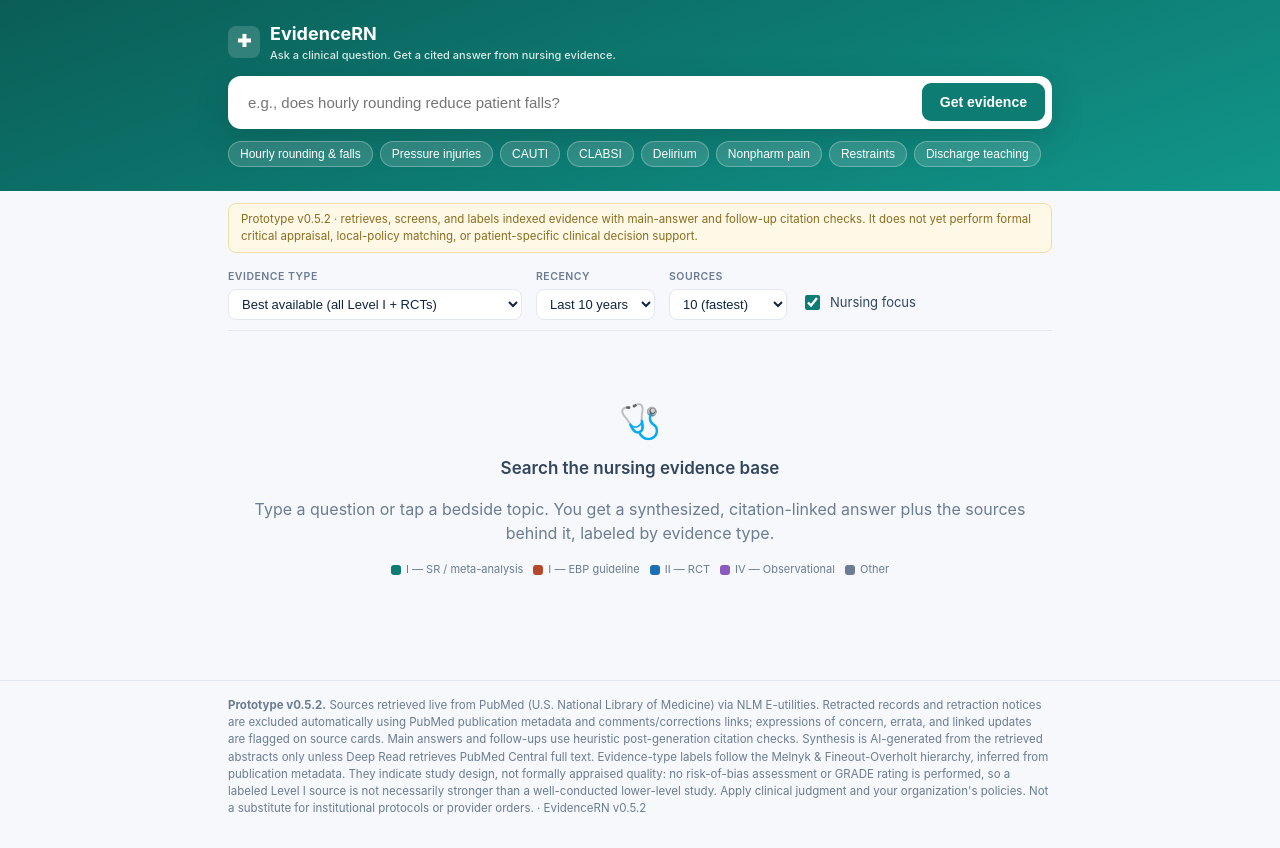
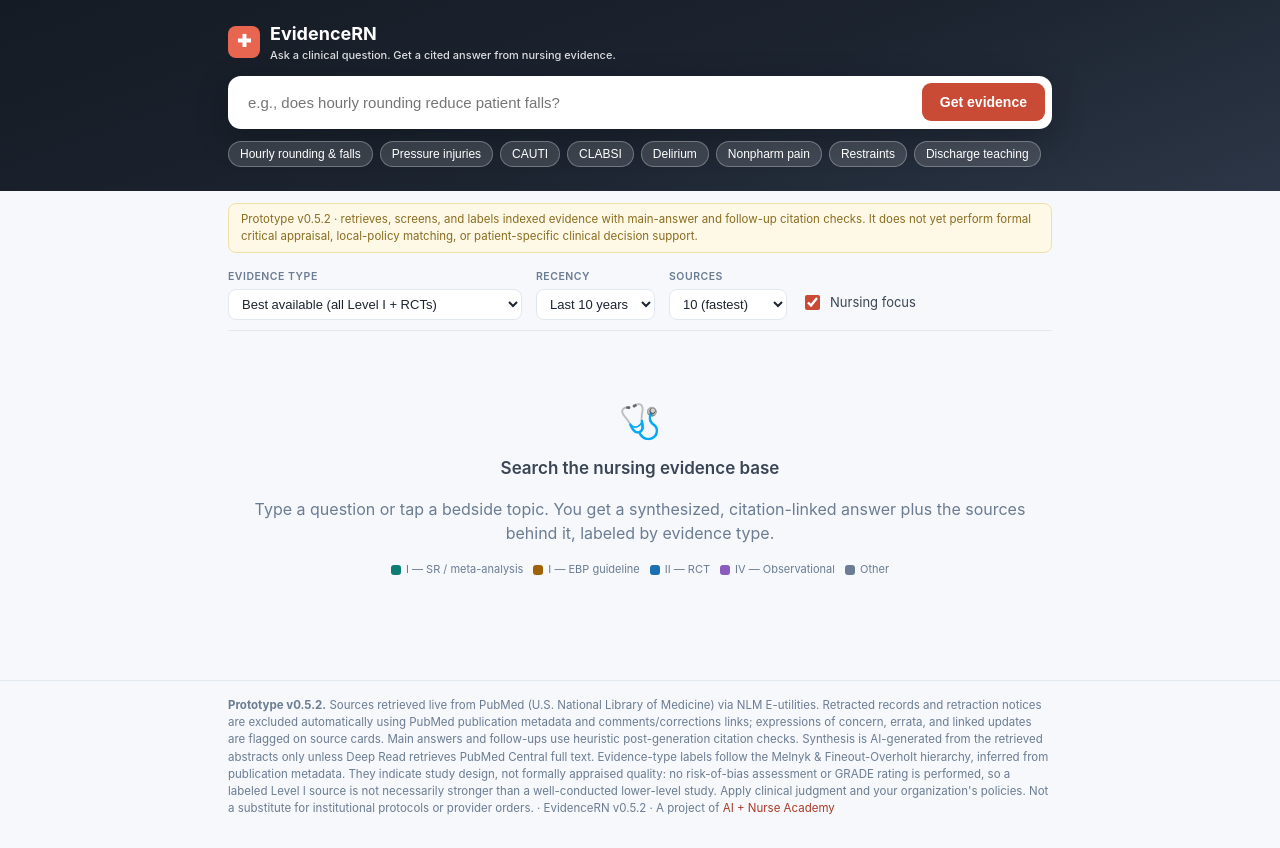
Before and after one commit to EvidenceRN/evidencern, a website: page public/index.html in a window 1280 px wide. Drawn offline with Linux system fonts and the light colour scheme.

Commit message:
Coral redesign and Academy footer

```diff
--- a/public/index.html
+++ b/public/index.html
@@ -13,10 +13,10 @@
 <style>
   :root{
     color-scheme: light;
-    --ink:#0f2540; --ink-soft:#33465e; --muted:#6b7c93; --line:#e2e8f0;
-    --bg:#f6f8fb; --card:#ffffff; --brand:#0d7c73; --brand-dark:#0a5e57;
-    --brand-tint:#e6f4f2; --accent:#1b4f8a; --warn:#b45309;
-    --l1:#0d7c73; --l2:#1b6fb3; --l3:#5a5fb8; --l4:#8a5cc0; --l5:#9a6a3a; --l6:#6b7c93; --guide:#b4482b;
+    --ink:#1c2430; --ink-soft:#3a4555; --muted:#6b7c93; --line:#e2e8f0;
+    --bg:#f6f8fb; --card:#ffffff; --brand:#c94a35; --brand-dark:#a83a28;
+    --brand-tint:#fdf0ed; --accent:#a83a28; --warn:#b45309;
+    --l1:#0d7c73; --l2:#1b6fb3; --l3:#5a5fb8; --l4:#8a5cc0; --l5:#9a6a3a; --l6:#6b7c93; --guide:#a16207;
     --shadow:0 1px 2px rgba(15,37,64,.06),0 4px 16px rgba(15,37,64,.06);
   }
   *{box-sizing:border-box}
@@ -26,11 +26,11 @@
   a{color:var(--accent);text-decoration:none}
   a:hover{text-decoration:underline}
   .wrap{max-width:860px;margin:0 auto;padding:0 18px}
-  .hero{background:linear-gradient(160deg,#0a5e57,#0d7c73 55%,#12968a);color:#fff;padding:20px 0 24px}
+  .hero{background:linear-gradient(160deg,#151b24,#1c2430 55%,#2c3646);color:#fff;padding:20px 0 24px}
   .logo{display:flex;align-items:center;gap:10px;font-weight:700;font-size:18px;margin-bottom:12px}
-  .logo .mark{width:32px;height:32px;border-radius:8px;background:rgba(255,255,255,.16);display:grid;place-items:center;font-size:17px}
+  .logo .mark{width:32px;height:32px;border-radius:8px;background:#e8664f;display:grid;place-items:center;font-size:17px}
   .logo small{display:block;font-weight:500;font-size:11px;opacity:.85}
-  .searchbar{background:#fff;border-radius:13px;padding:7px;display:flex;gap:8px;box-shadow:0 10px 30px rgba(6,60,55,.25);align-items:center}
+  .searchbar{background:#fff;border-radius:13px;padding:7px;display:flex;gap:8px;box-shadow:0 10px 30px rgba(10,14,20,.35);align-items:center}
   .searchbar input{flex:1;border:0;font-size:15px;padding:11px 13px;color:var(--ink);outline:none;background:transparent;min-width:0}
   .searchbar button{background:var(--brand);color:#fff;border:0;border-radius:9px;padding:11px 18px;font-size:14px;font-weight:600;cursor:pointer;white-space:nowrap}
   .searchbar button:hover{background:var(--brand-dark)}
@@ -66,7 +66,7 @@
   .deepbar{margin-top:14px;padding-top:12px;border-top:1px solid var(--line);display:flex;gap:10px;align-items:center;flex-wrap:wrap}
   .deepbar button{background:var(--brand-tint);color:var(--brand-dark);border:1px solid var(--brand);border-radius:9px;
     padding:8px 14px;font-size:12.5px;font-weight:600;cursor:pointer}
-  .deepbar button:hover{background:#d7ede9}
+  .deepbar button:hover{background:#fae1db}
   .deepbar button:disabled{opacity:.6;cursor:default}
   .deepbar .hint{font-size:11.5px;color:var(--muted)}
   .deepnote{display:inline-block;background:var(--brand-tint);color:var(--brand-dark);font-size:10.5px;font-weight:700;
@@ -200,7 +200,7 @@
 </div>
 <footer>
   <div class="wrap">
-    <b>Prototype v0.5.2.</b> Sources retrieved live from PubMed (U.S. National Library of Medicine) via NLM E-utilities. Retracted records and retraction notices are excluded automatically using PubMed publication metadata and comments/corrections links; expressions of concern, errata, and linked updates are flagged on source cards. Main answers and follow-ups use heuristic post-generation citation checks. Synthesis is AI-generated from the retrieved abstracts only unless Deep Read retrieves PubMed Central full text. Evidence-type labels follow the Melnyk &amp; Fineout-Overholt hierarchy, inferred from publication metadata. They indicate study design, not formally appraised quality: no risk-of-bias assessment or GRADE rating is performed, so a labeled Level I source is not necessarily stronger than a well-conducted lower-level study. Apply clinical judgment and your organization's policies. Not a substitute for institutional protocols or provider orders. · EvidenceRN v0.5.2
+    <b>Prototype v0.5.2.</b> Sources retrieved live from PubMed (U.S. National Library of Medicine) via NLM E-utilities. Retracted records and retraction notices are excluded automatically using PubMed publication metadata and comments/corrections links; expressions of concern, errata, and linked updates are flagged on source cards. Main answers and follow-ups use heuristic post-generation citation checks. Synthesis is AI-generated from the retrieved abstracts only unless Deep Read retrieves PubMed Central full text. Evidence-type labels follow the Melnyk &amp; Fineout-Overholt hierarchy, inferred from publication metadata. They indicate study design, not formally appraised quality: no risk-of-bias assessment or GRADE rating is performed, so a labeled Level I source is not necessarily stronger than a well-conducted lower-level study. Apply clinical judgment and your organization's policies. Not a substitute for institutional protocols or provider orders. · EvidenceRN v0.5.2 · A project of <a href="https://www.ainurseacademy.ai" target="_blank" rel="noopener">AI + Nurse Academy</a>
   </div>
 </footer>
 <script>
```
